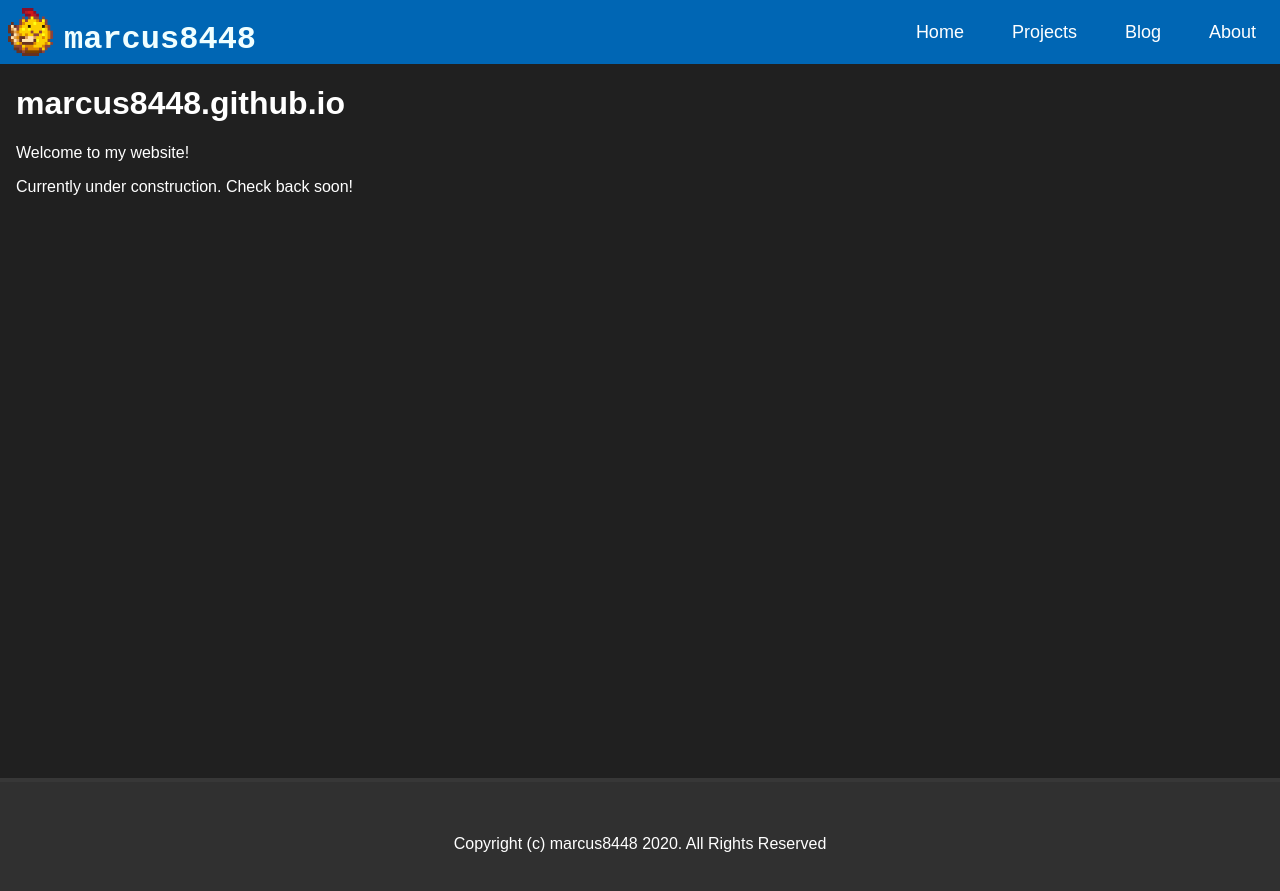
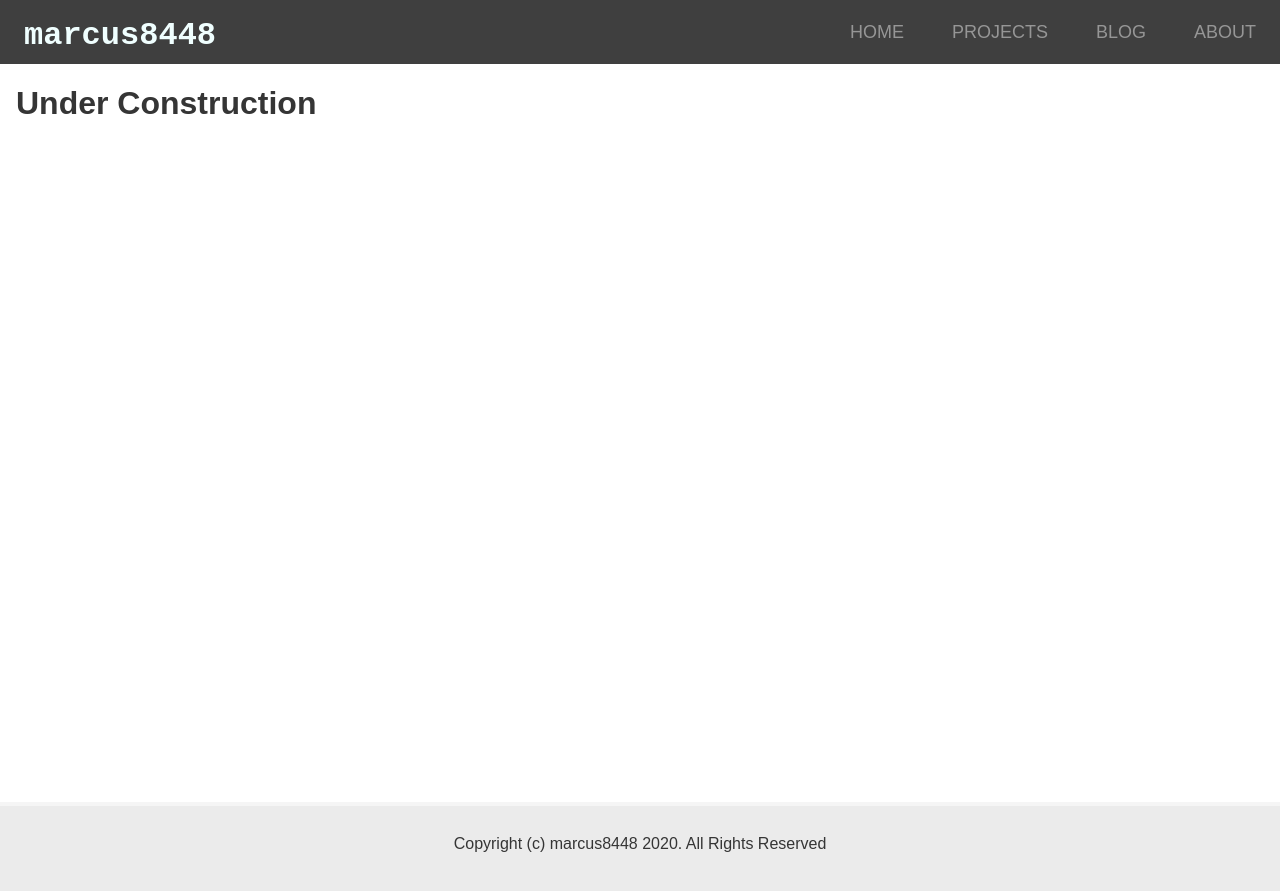
Before and after one commit to marcus8448/old-website, a Jekyll site: the page built from index.markdown, in a window 1280 px wide. Shown: the top 891 px of the page. Built offline with Jekyll 4.4.1, drawn with Linux system fonts in a browser that asks for light colours.

Commit message:
feat: site overhaul part 1

```diff
--- a/_config.yml
+++ b/_config.yml
@@ -1,31 +1,9 @@
-# Welcome to Jekyll!
-#
-# This config file is meant for settings that affect your whole blog, values
-# which you are expected to set up once and rarely edit after that. If you find
-# yourself editing this file very often, consider using Jekyll's data files
-# feature for the data you need to update frequently.
-#
-# For technical reasons, this file is *NOT* reloaded automatically when you use
-# 'bundle exec jekyll serve'. If you change this file, please restart the server process.
-#
-# If you need help with YAML syntax, here are some quick references for you:
-# https://learn-the-web.algonquindesign.ca/topics/markdown-yaml-cheat-sheet/#yaml
-# https://learnxinyminutes.com/docs/yaml/
-#
-# Site settings
-# These are used to personalize your new site. If you look in the HTML files,
-# you will see them accessed via {{ site.title }}, {{ site.email }}, and so on.
-# You can create any custom variable you would like, and they will be accessible
-# in the templates via {{ site.myvariable }}.
-
-title: Your awesome title
-email: your-email@example.com
+title: Home
+email:
 description: >- # this means to ignore newlines until "baseurl:"
-  Write an awesome description for your new site here. You can edit this
-  line in _config.yml. It will appear in your document head meta (for
-  Google search results) and in your feed.xml site description.
+  marcus8448's home.
 baseurl: "" # the subpath of your site, e.g. /blog
-url: "" # the base hostname & protocol for your site, e.g. http://example.com
+url: "https://marcus8448.github.io/" # the base hostname & protocol for your site, e.g. http://example.com
 twitter_username: jekyllrb
 github_username:  jekyll
 
@@ -42,14 +20,14 @@ plugins:
 # Excluded items can be processed by explicitly listing the directories or
 # their entries' file path in the `include:` list.
 #
-# exclude:
-#   - .sass-cache/
-#   - .jekyll-cache/
-#   - gemfiles/
-#   - Gemfile
-#   - Gemfile.lock
-#   - node_modules/
-#   - vendor/bundle/
-#   - vendor/cache/
-#   - vendor/gems/
-#   - vendor/ruby/
+exclude:
+  - .sass-cache/
+  - .jekyll-cache/
+  - gemfiles/
+  - Gemfile
+  - Gemfile.lock
+  - node_modules/
+  - vendor/bundle/
+  - vendor/cache/
+  - vendor/gems/
+  - vendor/ruby/
--- a/_layouts/default.html
+++ b/_layouts/default.html
@@ -1,20 +1,31 @@
 <!DOCTYPE html>
 <html lang="en-CA">
   <head>
+    <meta name="robots" content="follow"/>
+    <meta name="language" content="English">
+    <meta http-equiv="Content-Type" content="text/html; charset=utf-8">
+    <meta name="viewport" content="width=device-width, initial-scale=1">
+    <meta name="description" content="{{page.description}}"/>
+    <meta name="keywords" content="marcus8448, GamemodeOverhaul"/>
+    <meta name="author" content="marcus8448" />
+    <meta name="copyright" content="Copyright marcus8448" />
+    <meta property="og:title" content="marcus8448 - {{page.title}}">
+    <meta property="og:description" content="{{page.description}}">
+    <meta property="og:type" content="website">
+    <meta property="og:url" content="/">
+    <meta name="color-scheme" content="dark light">
+    <link rel="stylesheet" href="/assets/css/index.css">
+    <link rel="icon" href="/favicon.ico" />
     <title>marcus8448 - {{page.title}}</title>
-    <link rel="icon" href="/favicon.ico" />
-    <meta name="viewport" content="width=device-width, initial-scale=1">
-    <meta property="og:type" content="website">
-    <meta property="og:title" content="marcus8448 - {{page.title}}">
-    <meta property="og:description" content="My website thing">
-    <meta property="og:url" content="/">
-    <link rel="stylesheet" href="/assets/css/index.css">
   </head>
 
   <body>
     <div class="header">
-      <img src="/assets/images/marcus8448.png" alt="marcus8448" class="d-inline-block align-top" style="float: left;">
-	  <h1 style="font-family: 'Courier New', Courier, monospace; color: azure; float: left; text-align: center;">marcus8448</h1>
+      <a style="font-family: 'Courier New', Courier, monospace;
+       color: azure; float: left; text-align: center; display: flex;
+        align-items: center; font-weight: 800; font-size: 32px; float: left;
+         text-align: center; text-decoration: none; line-height: 32px; padding: 19.5px;
+         padding-left: 24px; padding-right: 24px;" href="/">marcus8448</a>
       <div class="header-right">
         <a href="/">Home</a>
         <a href="/projects/">Projects</a>
@@ -25,7 +36,7 @@
 
     <div style="margin-left: 16px;">
       {{ content }}
-	</div>
+  	</div>
 
     <footer class="footer">
       <h4 class="copyright">
--- a/assets/css/index.css
+++ b/assets/css/index.css
@@ -1,12 +1,12 @@
 body {
-    background-color: rgb(32, 32, 32);
+	background-color: white;
 	font-family: Arial, Helvetica, sans-serif;
 	margin: 0px;
-    color: white;
+	color: #353535;
 }
 
 .header {
-    background-color: rgb(0, 102, 180);
+	background-color: #3f3f3f;
 	overflow: hidden;
 	margin-bottom: 8px;
 	height: 64px;
@@ -14,11 +14,7 @@ body {
 	vertical-align: middle;
 }
 
-a {
-    color: rgb(15, 117, 190);
-}
-
-.header a {
+.header-right a {
 	float: left;
 	text-align: center;
 	padding: 19.5px;
@@ -27,22 +23,17 @@ a {
 	text-decoration: none;
 	font-size: 18px;
 	line-height: 25px;
-	color: white;
+	color: rgb(150, 150, 150);
 }
 
-.header img {
-    height: 48px;
-    vertical-align: middle;
-    margin: 8px;
-}
-
-.header a:hover {
-    background-color: #ddd;
-    color: black;
+.header-right a:hover {
+	background-color: rgb(150, 150, 150);
+	color: #1a1a1a;
 }
 
 .header-right {
 	float: right;
+	text-transform: uppercase;
 }
 
 .header-text {
@@ -50,7 +41,7 @@ a {
 }
 
 @media screen and (max-width: 500px) {
-    .header a {
+	.header-right.a {
 		float: none;
 		display: block;
 		text-align: left;
@@ -61,23 +52,57 @@ a {
 }
 
 .footer {
-    background-color: rgb(48, 48, 48);
-    color: white;
-    padding-top: 2rem;
-    margin-top: 2rem;
-    border-top: solid 4px rgb(55, 55, 55);
+	background-color: rgb(235, 235, 235);
+	color: #353535;
+	padding-top: 8px;
+	margin-top: 8px;
+	border-top: solid 4px rgb(245, 245, 245);
 	font-size: 1rem;
 	position: fixed;
 	left: 0;
 	bottom: 0;
+	right: 0;
 	width: 100%;
 }
 
-
 .footer h4.copyright {
-    color: white;
+	color: #353535;
 	font-style: normal;
 	font-weight: normal;
 	text-align: center;
 	padding-bottom: 2%;
 }
+
+@media (prefers-color-scheme: dark) {
+	html {
+		scrollbar-color: #332f33 #232323;
+	}
+
+	body {
+		background-color: #332f33;
+		color: #b3adb3;
+	}
+
+	.header {
+		background-color: #232323;
+	}
+
+	.header-right a {
+		color: #b3adb3;
+	}
+
+	.header-right a:hover {
+		background-color: rgb(150, 150, 150);
+		color: #232323;
+	}
+
+	.footer {
+		background-color: rgb(48, 48, 48);
+		color: #b3adb3;
+		border-top: solid 4px rgb(55, 55, 55);
+    }
+
+	.footer h4.copyright {
+		color: #b3adb3;
+	}
+}
--- a/index.markdown
+++ b/index.markdown
@@ -1,8 +1,6 @@
 ---
 layout: default
 title: Home
+description:
 ---
-# marcus8448.github.io
-Welcome to my website!
-
-Currently under construction. Check back soon!
+# Under Construction
```
Also changed, not shown: assets/images/marcus8448.png (deleted), favicon.ico, marcus8448.png (added). Lines whose indentation alone changed are shown as unchanged.
